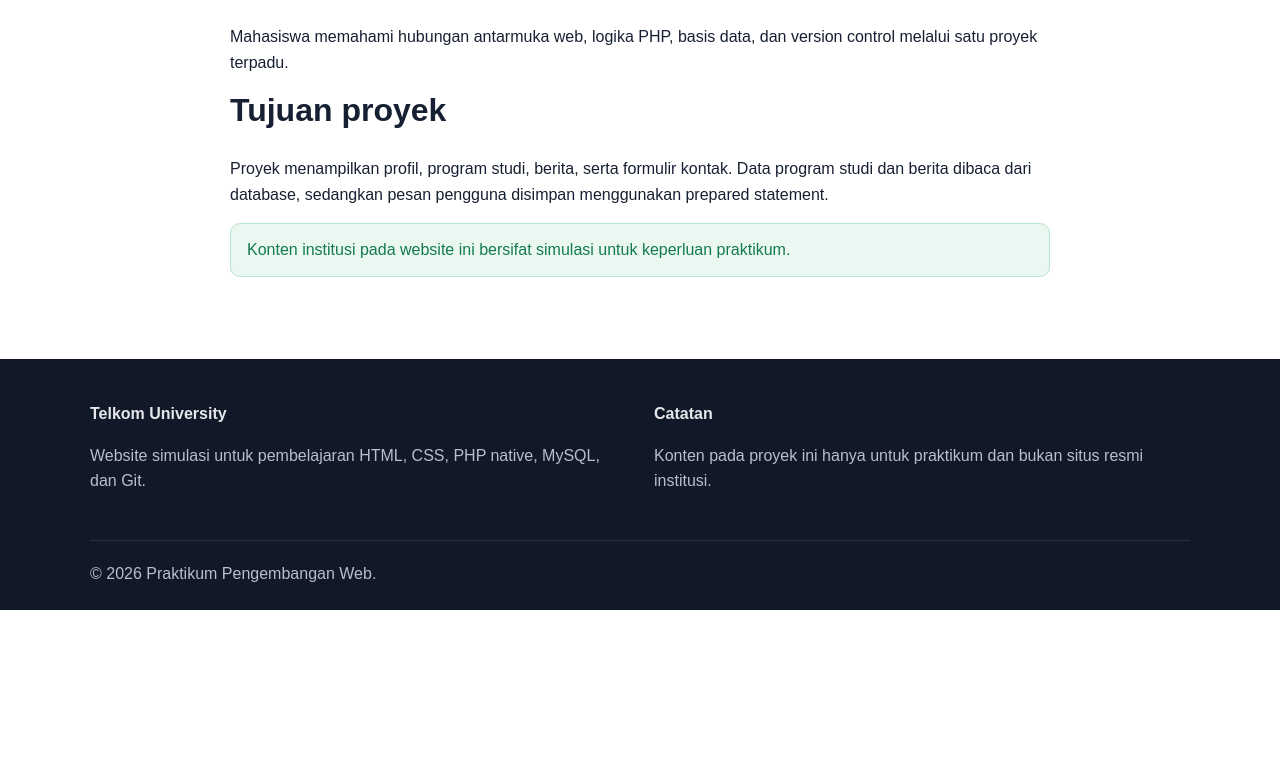
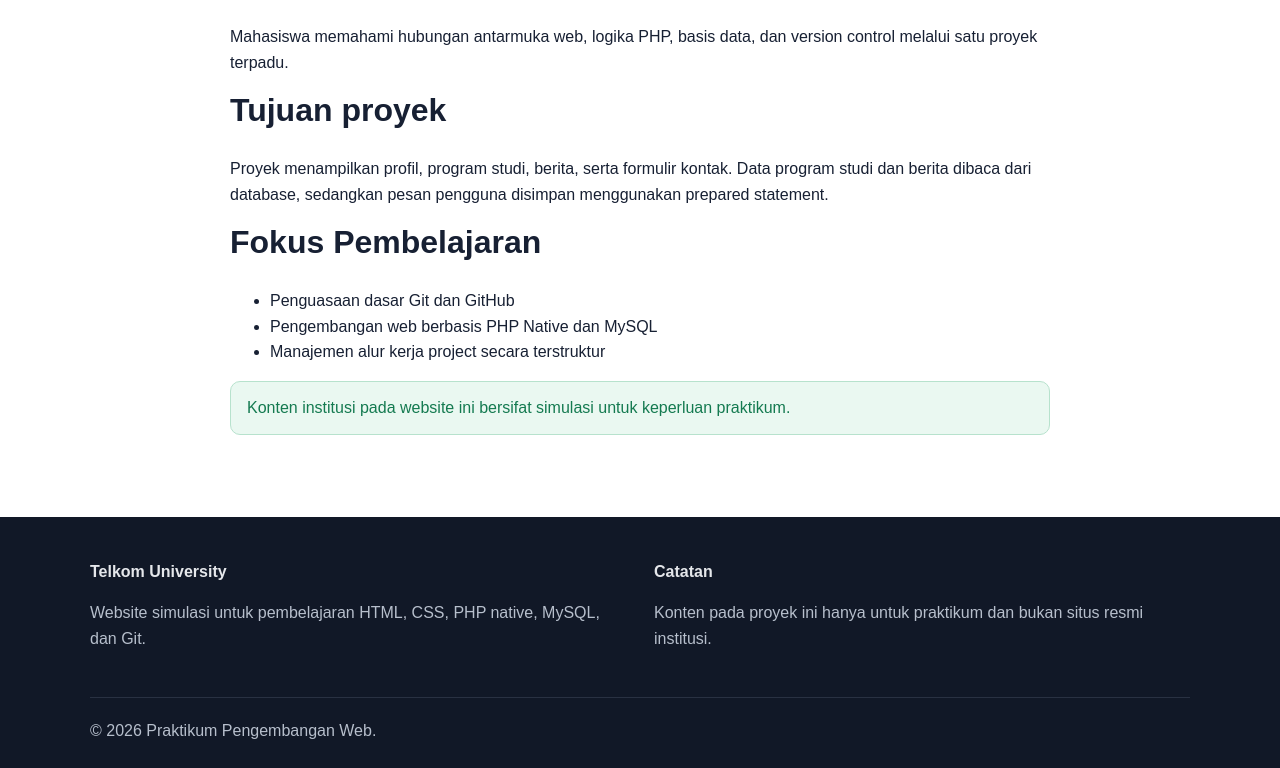
Before and after one commit to tsaqifarkansamaizar/telkom-company-profile-109062500121, a PHP site: page /profile.php in a window 1280 px wide. Shown: the part 465-1233 px from the top of the page. Before the commit the page ends 1075 px from the top, so only its background shows below. Run offline with PHP 8.4, Linux system fonts and the light colour scheme.

Commit message:
feat: tambahkan informasi fokus pembelajaran

```diff
--- a/profile.php
+++ b/profile.php
@@ -11,6 +11,14 @@ require 'includes/header.php';
         <p>Mahasiswa memahami hubungan antarmuka web, logika PHP, basis data, dan version control melalui satu proyek terpadu.</p>
         <h2>Tujuan proyek</h2>
         <p>Proyek menampilkan profil, program studi, berita, serta formulir kontak. Data program studi dan berita dibaca dari database, sedangkan pesan pengguna disimpan menggunakan prepared statement.</p>
+
+        <h2>Fokus Pembelajaran</h2>
+        <ul>
+            <li>Penguasaan dasar Git dan GitHub</li>
+            <li>Pengembangan web berbasis PHP Native dan MySQL</li>
+            <li>Manajemen alur kerja project secara terstruktur</li>
+        </ul>
+
         <div class="alert alert-success">Konten institusi pada website ini bersifat simulasi untuk keperluan praktikum.</div>
     </div>
 </section>
```
